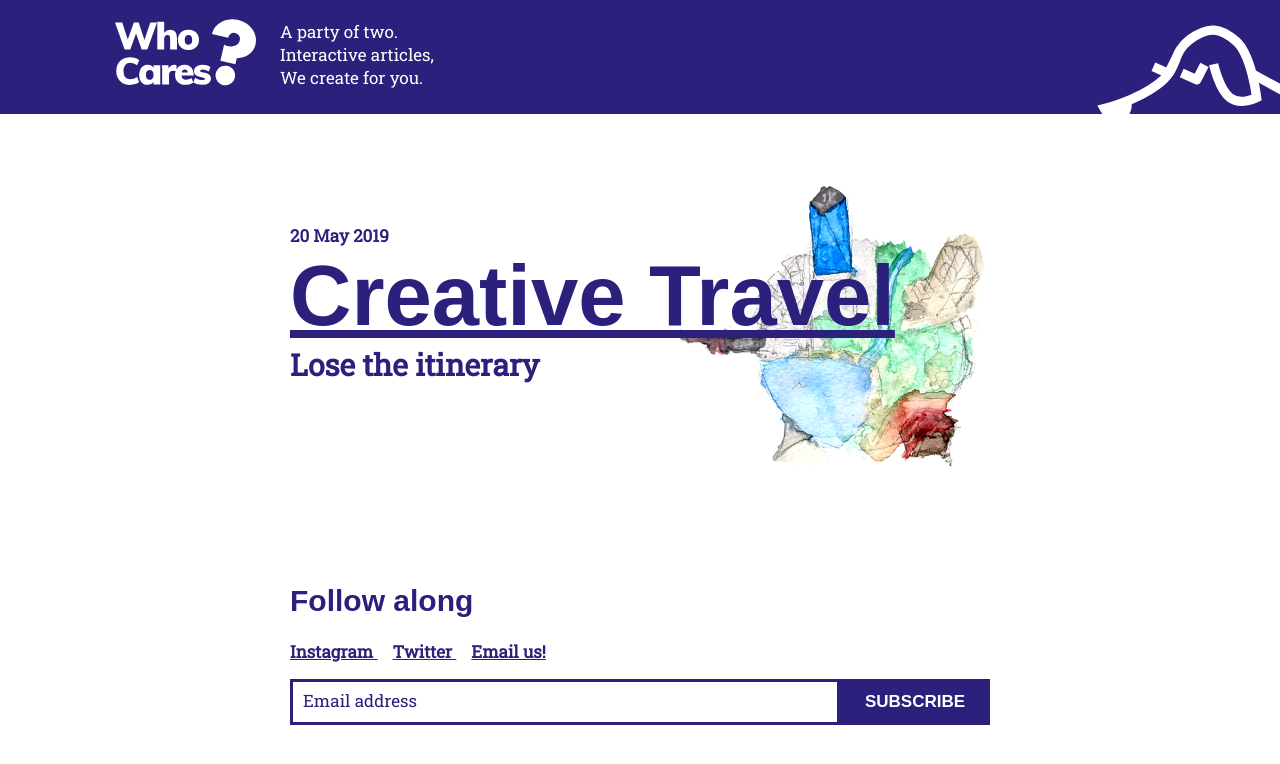
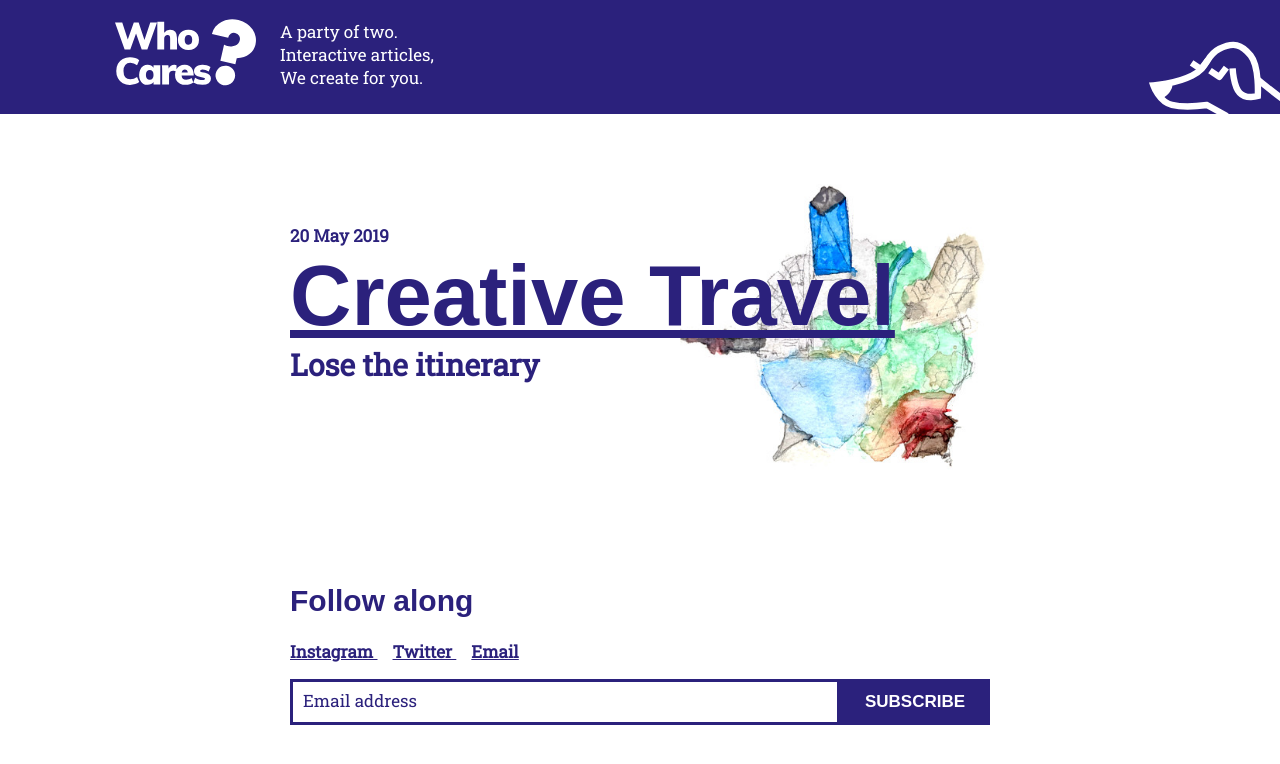
Before and after one commit to whocarescreative/blog, a Jekyll site: the page built from index.html, in a window 1280 px wide. Shown: the top 764 px of the page. Built offline with Jekyll 4.4.1, drawn with Linux system fonts in a browser that asks for light colours; some web fonts are replaced.

Commit message:
compress image. change footer email link. fix sleepy.dog svg

```diff
--- a/_includes/article-footer.html
+++ b/_includes/article-footer.html
@@ -81,7 +81,7 @@
         Twitter
     </a>
     <a href="mailto:hello@whocares.ink" class="footer-social-link">
-        Email us!
+        Email
     </a>
     </span>
 
--- a/_includes/footer.html
+++ b/_includes/footer.html
@@ -79,7 +79,7 @@
         Twitter
     </a>
     <a href="mailto:hello@whocares.ink" class="footer-social-link">
-        Email us!
+        Email
     </a>
     </span>
 
--- a/_layouts/home.html
+++ b/_layouts/home.html
@@ -25,8 +25,8 @@
         <!--<a href="about" class="header-about-link">about</a>-->
       </div>
       <div class="header-flavour">
-        <svg xmlns="http://www.w3.org/2000/svg" width="250" height="160" viewBox="0 0 366.484 275.262" class="header-flavour-dog">
-          <g id="Group_1" data-name="Group 1" transform="translate(-299.252 -525.191) rotate(-20)">
+        <svg xmlns="http://www.w3.org/2000/svg" width="200" height="110" viewBox="0 0 366.484 275.262" class="header-flavour-dog">
+          <g id="Group_1" data-name="Group 1" transform="translate(-260.252 -545.191) rotate(-10)">
             <path id="Path_43" data-name="Path 43" d="M20786.273,6478.614s-5.756,43.673,6.738,63.428,43.238,15.591,43.238,15.591,17.07-71.484,0-103.007-36.229-41.586-74.494-29.818-32.48,40.212-78.572,53.807-99.58,7.306-99.58,7.306,6.641,42.866,37.186,56.122,86.24,15.591,86.24,15.591l41.551,33.468,6.428,7.769" transform="translate(-20505 -5727)" fill="none" stroke="#fff" stroke-width="16"/>
             <path id="Path_44" data-name="Path 44" d="M20837.266,6525.007c13.291,15.952,52.146,58.463,52.146,58.463" transform="translate(-20498 -5734)" fill="none" stroke="#fff" stroke-width="16"/>
             <path id="Path_45" data-name="Path 45" d="M20596.248,6517.6s14.029-3.884,22.225-11.525,12.041-15.624,10.559-19.04c-3.314-7.641-46.039,0-46.039,0Z" transform="translate(-20504 -5722)" fill="#fff"/>
@@ -44,7 +44,7 @@
           <div class="article--date font-secondary">{{ post.date | date: "%-d %B %Y" }}</div>
           <a href="{{ post.url }}" class="article--title font-primary">{{ post.title }}</a>
           <div class="article--subtitle font-secondary text-nodecoration">{{ post.subtitle }}</div>
-          <a href="{{ post.url }}"><img class="article--img" src="assets/articles/{{ post.snaketitle }}/img/{{ post.snaketitle }}.png"></a>
+          <a href="{{ post.url }}"><img class="article--img" src="{{ post.image }}"></a>
         </div>
       {% endfor %}
     </div>
--- a/_sass/blog-main.scss
+++ b/_sass/blog-main.scss
@@ -38,7 +38,8 @@ html, body {
 
 .header-flavour-dog {
     position: absolute;
-    right: -36px;
+    right: -67px;
+    top: 10px;
 }
 
 .header-content {
```
Also changed, not shown: _posts/2019-05-20-creative-travel.md (+1 -0 lines), assets/articles/creative-travel/img/creative-travel.jpg (added), 1 other file.
